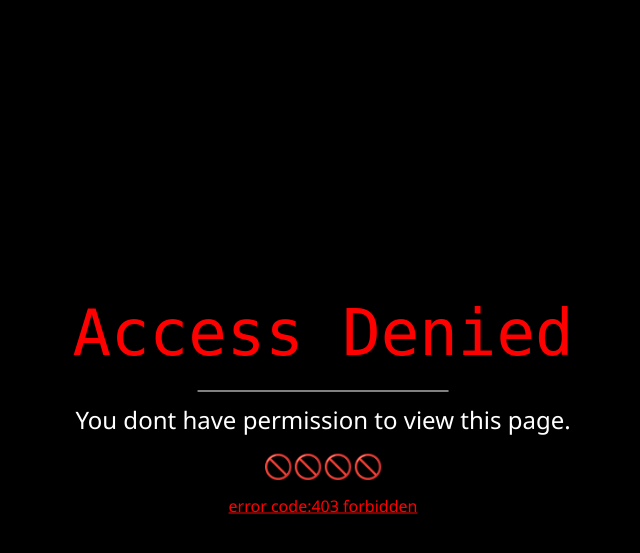
After one commit to 1gitboss/quickshop, a PHP site: page /error/error403.php in a window 1280 px wide. The commit adds this page. Shown: the top 553 px of the page, without its empty margins (317-957 px from the left). Run offline with PHP 8.4, Linux system fonts and the light colour scheme; a stand-in replaces the project's code that opens the database connection.

Commit message:
access control

```diff
--- a/actions/login_action.php
+++ b/actions/login_action.php
@@ -24,6 +24,7 @@ if ($_SERVER["REQUEST_METHOD"] == "POST") {
             $_SESSION['user_id'] = $user['customer_id'];
             $_SESSION['user_email'] = $user['customer_email'];
             $_SESSION['user_name'] = $user['customer_name'];
+            $_SESSION['user_role'] = $user['user_role'];
 
             // header("Location: ../view/dashboard.php");
 
--- /dev/null
+++ b/error/error403.php
@@ -0,0 +1,34 @@
+<!DOCTYPE html>
+<html>
+<head>
+    <title>Access Denied</title>
+    <meta name="viewport" content="width=device-width, initial-scale=1.0"/>
+    <meta charset="UTF-8">
+    <link rel="stylesheet" href="https://www.w3schools.com/w3css/4/w3.css">
+    <style>
+        body{
+            background-color: black;
+            color: white;
+        }
+
+        h1 {
+            color: red;
+        }
+
+        h6{
+            color: red;
+            text-decoration: underline;
+        }
+
+    </style>
+</head>
+<body>
+<div class="w3-display-middle">
+    <h1 class="w3-jumbo w3-animate-top w3-center"><code>Access Denied</code></h1>
+    <hr class="w3-border-white w3-animate-left" style="margin:auto;width:50%">
+    <h3 class="w3-center w3-animate-right">You dont have permission to view this page.</h3>
+    <h3 class="w3-center w3-animate-zoom">🚫🚫🚫🚫</h3>
+    <h6 class="w3-center w3-animate-zoom">error code:403 forbidden</h6>
+</div>
+</body>
+</html>
--- a/view/manage_users.php
+++ b/view/manage_users.php
@@ -1,4 +1,6 @@
 <?php
+include ('../actions/authorize.php');
+check_access(2);
 // Include necessary files and controllers
 include("../controllers/customer_controller.php");
 include("sidebar.php"); // Assuming you have a sidebar for admin navigation
--- a/view/shop.php
+++ b/view/shop.php
@@ -48,7 +48,7 @@ $products = view_products_ctr();
                         <div class="right-content">
                             <ul class="list-main">
                                 <li><i class="ti-user"></i><a href="#">My account</a></li>
-                                <li><i class="ti-power-off"></i><a href="login.php">Log Out</a></li>
+                                <li><i class="ti-power-off"></i><a href="../actions/logout.php">Log Out</a></li>
                             </ul>
                         </div>
                     </div>
```
Also changed, not shown: actions/authorize.php (added, +33 -0 lines), view/manage_brand.php (+6 -1 lines), view/product_page.php (+20 -8 lines).
